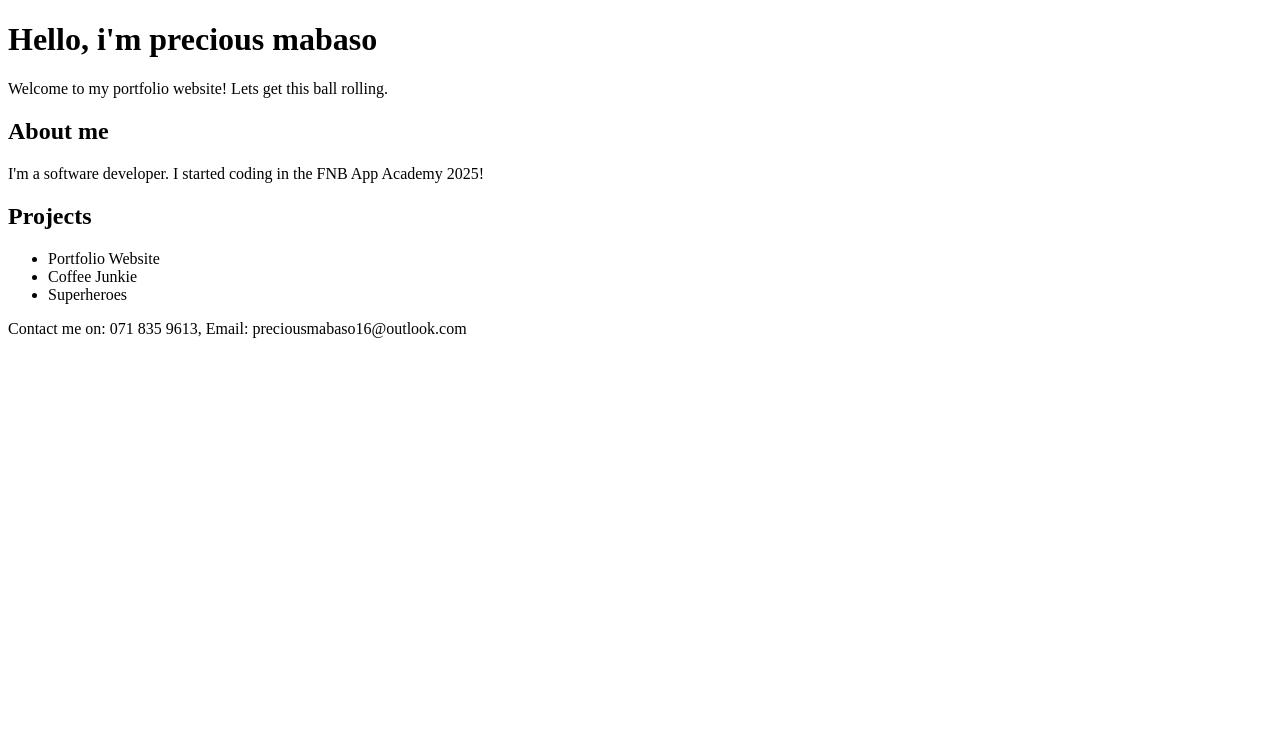
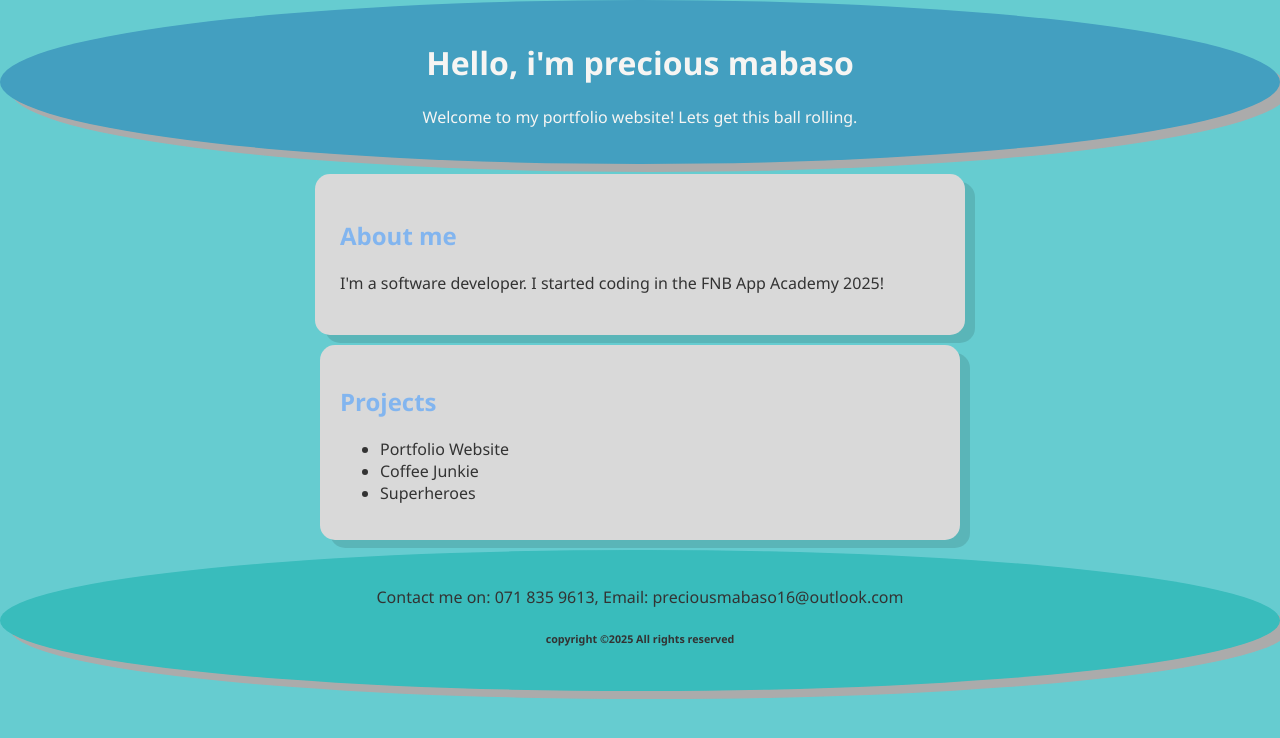
Before and after one commit to Mbali0885/portfolio-website, a plain HTML site: page index.html in a window 1280 px wide. Drawn offline with Linux system fonts and the light colour scheme.

Commit message:
Added styling to my portfolio website
First version of portfolio done with styling complete.

```diff
--- a/index.html
+++ b/index.html
@@ -4,6 +4,7 @@
     <meta charset="UTF-8">
     <meta name="viewport" content="width=device-width, initial-scale=1.0">
     <title>Precious Mabaso - Portfolio </title>
+    <link rel="stylesheet" href="style.css">
 </head>
 <body>
     <header>
@@ -27,6 +28,7 @@
 
     <footer>
         <p>Contact me on: 071 835 9613, Email: preciousmabaso16@outlook.com</p>
+        <h6>copyright &copy;2025 All rights reserved</h6>
     </footer>
 </body>
 </html>
--- a/style.css
+++ b/style.css
@@ -0,0 +1,41 @@
+body {
+    font-family: 'Segoe UI', Tahoma, Geneva, Verdana, sans-serif;
+    background-color: #66ccd0;
+    color: #333;
+    margin: 0;
+    padding:0 ;
+}
+
+header {
+    background-color:#439fc0;
+    color: rgb(246, 245, 243);
+    padding: 20px;
+    text-align: center;
+    border-radius: 100%;
+    box-shadow: #ababab 10px 8px 0;
+}
+
+section {
+    padding: 20px;
+    margin: 10px auto;
+    max-width: 600px;
+    background-color: rgb(217, 217, 217);
+    border-radius: 15px;
+    box-shadow: 10px 8px 0 rgba(0, 0, 0, 0.113);
+}
+
+h2 {
+    color: #82b5ef;
+}
+
+.about {
+    padding: 25px;
+}
+
+footer {
+    text-align: center;
+    background-color: rgb(57, 188, 188);
+    padding: 20px;
+    border-radius: 100%;
+    box-shadow: #ababab 10px 8px 0;
+}
```
